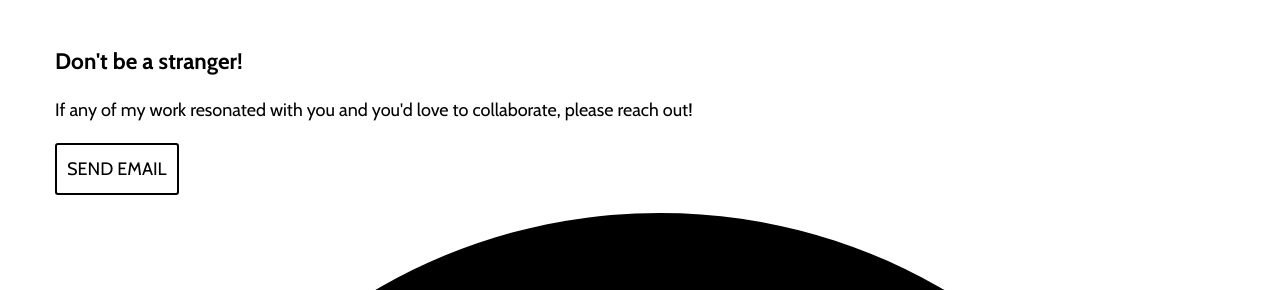
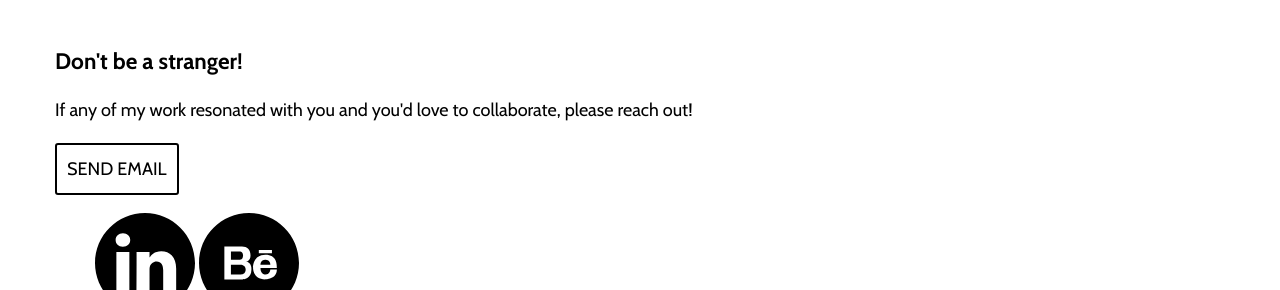
Before and after one commit to kellyph234/portfolio-website, a plain HTML site: page index.html in a window 1280 px wide. Shown: the part 1768-2058 px from the top of the page. Drawn offline with nearby package versions, Linux system fonts and the light colour scheme.

Commit message:
resize links
resize links to socials

```diff
--- a/css/style.css
+++ b/css/style.css
@@ -192,13 +192,17 @@ nav > ul > li > a:active {
 /* image resize */
 
 .berlin-illustration {
-  display: inline-inline-block;
-  padding-right: 90;
+  width: 100%;
 }
 
 .social-icons-container li {
   list-style-type: none;
   display: inline-block;
+}
+
+.social-icons-container svg {
+  height: 100px;
+  width: 100px;
 }
 
 /* 2.3 */
--- a/index.html
+++ b/index.html
@@ -1019,14 +1019,16 @@
         <a href="mailto:kellyph234@gmail.com" class="button contact">Send Email</a>
       </div>
       <div class="container">
+        <div class="social-icons-container">
         <ul>
-          <li class="social-icons-container">
-            <a href="https://www.linkedin.com/in/kelly-hupp-79457062/"><?xml version="1.0" ?><svg height="100%" style="fill-rule:evenodd;clip-rule:evenodd;stroke-linejoin:round;stroke-miterlimit:2;" version="1.1" viewBox="0 0 512 512" width="100%" xml:space="preserve" xmlns="http://www.w3.org/2000/svg" xmlns:serif="http://www.serif.com/" xmlns:xlink="http://www.w3.org/1999/xlink"><path d="M256,0c141.29,0 256,114.71 256,256c0,141.29 -114.71,256 -256,256c-141.29,0 -256,-114.71 -256,-256c0,-141.29 114.71,-256 256,-256Zm-80.037,399.871l0,-199.921l-66.464,0l0,199.921l66.464,0Zm239.62,0l0,-114.646c0,-61.409 -32.787,-89.976 -76.509,-89.976c-35.255,0 -51.047,19.389 -59.889,33.007l0,-28.306l-66.447,0c0.881,18.757 0,199.921 0,199.921l66.446,0l0,-111.65c0,-5.976 0.43,-11.95 2.191,-16.221c4.795,-11.935 15.737,-24.299 34.095,-24.299c24.034,0 33.663,18.34 33.663,45.204l0,106.966l66.45,0Zm-272.403,-296.321c-22.74,0 -37.597,14.95 -37.597,34.545c0,19.182 14.405,34.544 36.717,34.544l0.429,0c23.175,0 37.6,-15.362 37.6,-34.544c-0.43,-19.595 -14.424,-34.545 -37.149,-34.545Z"/></svg></a>
+          <li>
+            <a href="https://www.linkedin.com/in/kelly-hupp-79457062/"><svg height="100%" style="fill-rule:evenodd;clip-rule:evenodd;stroke-linejoin:round;stroke-miterlimit:2;" version="1.1" viewBox="0 0 512 512" width="100%" xml:space="preserve" xmlns="http://www.w3.org/2000/svg" xmlns:serif="http://www.serif.com/" xmlns:xlink="http://www.w3.org/1999/xlink"><path d="M256,0c141.29,0 256,114.71 256,256c0,141.29 -114.71,256 -256,256c-141.29,0 -256,-114.71 -256,-256c0,-141.29 114.71,-256 256,-256Zm-80.037,399.871l0,-199.921l-66.464,0l0,199.921l66.464,0Zm239.62,0l0,-114.646c0,-61.409 -32.787,-89.976 -76.509,-89.976c-35.255,0 -51.047,19.389 -59.889,33.007l0,-28.306l-66.447,0c0.881,18.757 0,199.921 0,199.921l66.446,0l0,-111.65c0,-5.976 0.43,-11.95 2.191,-16.221c4.795,-11.935 15.737,-24.299 34.095,-24.299c24.034,0 33.663,18.34 33.663,45.204l0,106.966l66.45,0Zm-272.403,-296.321c-22.74,0 -37.597,14.95 -37.597,34.545c0,19.182 14.405,34.544 36.717,34.544l0.429,0c23.175,0 37.6,-15.362 37.6,-34.544c-0.43,-19.595 -14.424,-34.545 -37.149,-34.545Z"/></svg></a>
           </li>
           <li>
-            <a href="https://www.behance.net/kellyhupp"><?xml version="1.0" ?><svg enable-background="new 0 0 32 32" version="1.1" viewBox="0 0 32 32" xml:space="preserve" xmlns="http://www.w3.org/2000/svg" xmlns:xlink="http://www.w3.org/1999/xlink"><g id="OUTLINE_copy_2"><g><g><path d="M13.365,16.525h-3.15v3.15h3.15c0.227,0,1.575-0.016,1.575-1.575C14.94,16.541,13.365,16.525,13.365,16.525z"/></g><g><path d="M14.091,13.622c0-1.281-0.988-1.297-0.988-1.297h-2.887v2.625h2.887C13.103,14.95,14.091,14.95,14.091,13.622z"/></g><g><path d="M21.24,14.95c-1.61,0-1.575,1.575-1.575,1.575h3.15C22.815,16.525,22.849,14.95,21.24,14.95z"/></g><g><path d="M16,0C7.163,0,0,7.164,0,16s7.163,16,16,16c8.836,0,16-7.164,16-16S24.837,0,16,0z M19.14,11.8h4.2v1.05h-4.2V11.8z      M16.778,18.1c0,3.241-2.887,3.15-2.887,3.15H8.115v-10.5l5.644,0.009c1.647,0,2.725,0.937,2.725,2.836     c0,1.901-1.589,2.022-1.589,2.022C16.99,15.618,16.778,18.1,16.778,18.1z M21.24,19.675c1.575,0,1.575-1.575,1.575-1.575h2.1     c0,3.15-3.675,3.15-3.675,3.15c-4.2,0-3.937-3.937-3.937-3.937s-0.007-3.937,3.937-3.937c3.675,0,3.675,3.15,3.675,4.2     c-1.05,0-5.25,0-5.25,0C19.665,19.675,21.24,19.675,21.24,19.675z"/></g></g></g></svg></a>
+              <a href="https://www.behance.net/kellyhupp"><svg enable-background="new 0 0 32 32" version="1.1" viewBox="0 0 32 32" xml:space="preserve" xmlns="http://www.w3.org/2000/svg" xmlns:xlink="http://www.w3.org/1999/xlink"><g id="OUTLINE_copy_2"><g><g><path d="M13.365,16.525h-3.15v3.15h3.15c0.227,0,1.575-0.016,1.575-1.575C14.94,16.541,13.365,16.525,13.365,16.525z"/></g><g><path d="M14.091,13.622c0-1.281-0.988-1.297-0.988-1.297h-2.887v2.625h2.887C13.103,14.95,14.091,14.95,14.091,13.622z"/></g><g><path d="M21.24,14.95c-1.61,0-1.575,1.575-1.575,1.575h3.15C22.815,16.525,22.849,14.95,21.24,14.95z"/></g><g><path d="M16,0C7.163,0,0,7.164,0,16s7.163,16,16,16c8.836,0,16-7.164,16-16S24.837,0,16,0z M19.14,11.8h4.2v1.05h-4.2V11.8z      M16.778,18.1c0,3.241-2.887,3.15-2.887,3.15H8.115v-10.5l5.644,0.009c1.647,0,2.725,0.937,2.725,2.836     c0,1.901-1.589,2.022-1.589,2.022C16.99,15.618,16.778,18.1,16.778,18.1z M21.24,19.675c1.575,0,1.575-1.575,1.575-1.575h2.1     c0,3.15-3.675,3.15-3.675,3.15c-4.2,0-3.937-3.937-3.937-3.937s-0.007-3.937,3.937-3.937c3.675,0,3.675,3.15,3.675,4.2     c-1.05,0-5.25,0-5.25,0C19.665,19.675,21.24,19.675,21.24,19.675z"/></g></g></g></svg></a>
           </li>
         </ul>
+      </div>
       </div>
       <div>
         <p> Copyright Kelly Hupp 2021 </p>
```
